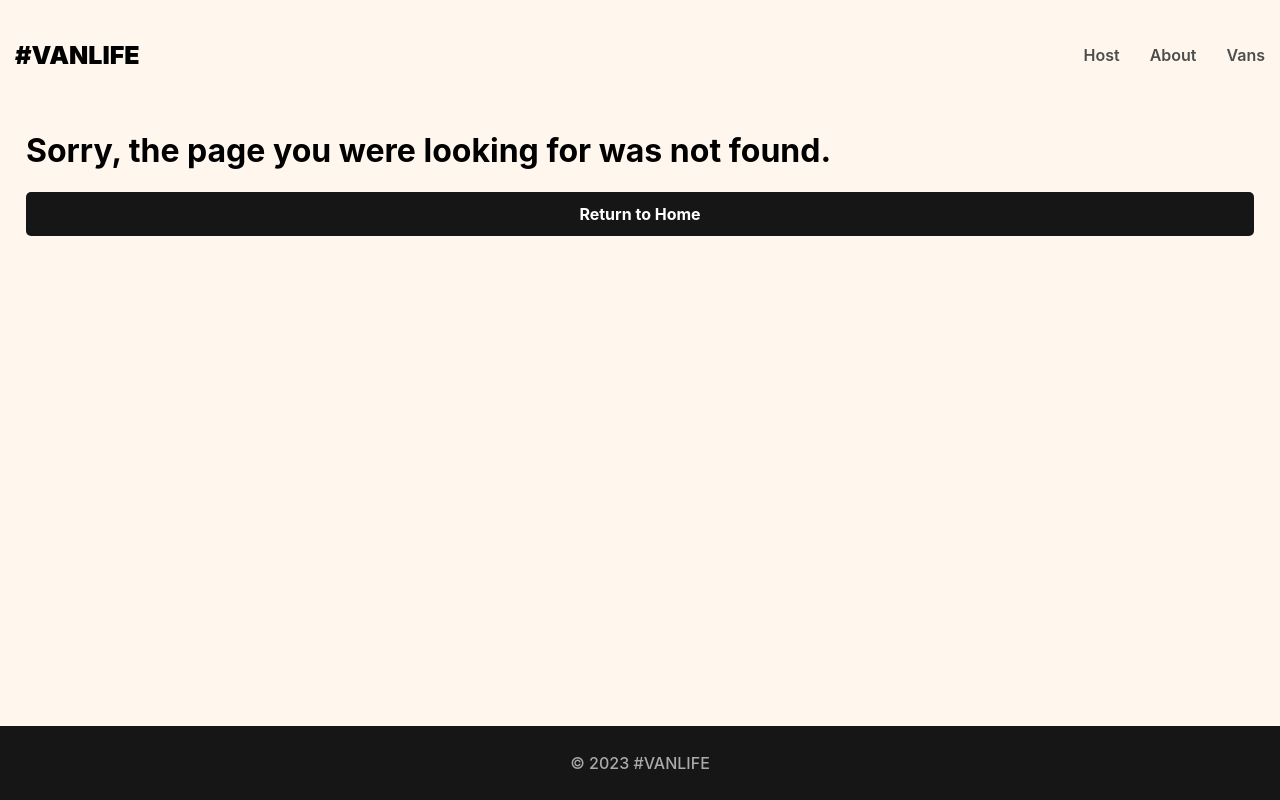
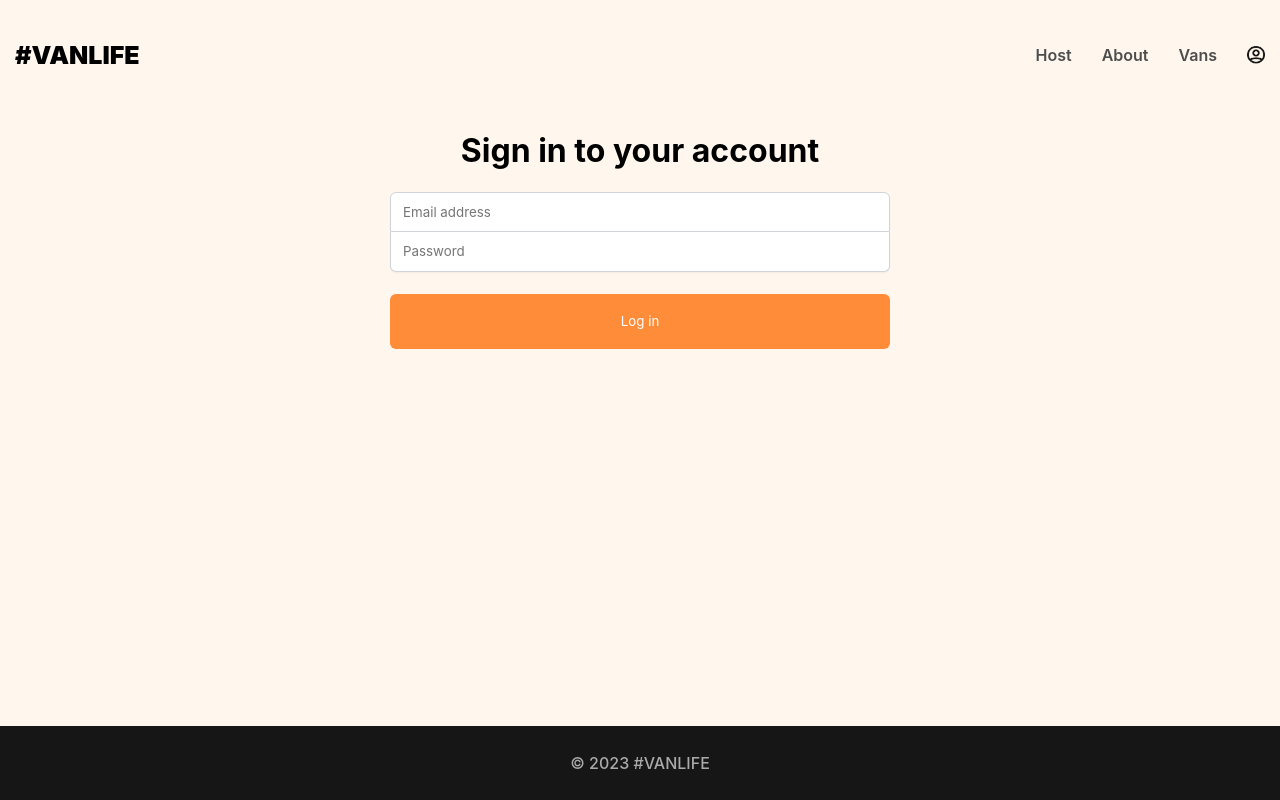
Before and after one commit to eidan66/learn-react-router-v6, a React (Vite) app: page /login in a window 1280 px wide. Before the commit this address had no page. Built offline with nearby package versions, Linux system fonts and the light colour scheme; what miragejs would draw is missing.

Commit message:
Adding Login page

```diff
--- a/src/App.tsx
+++ b/src/App.tsx
@@ -7,6 +7,7 @@ import {HostVanInfo} from './pages/Host/HostVanInfo.tsx'
 import {HostVanPhotos} from './pages/Host/HostVanPhotos.tsx'
 import {HostVanPricing} from './pages/Host/HostVanPricing.tsx'
 import {HostVans} from './pages/Host/HostVans.tsx'
+import {Login} from './pages/Login/Login.tsx'
 import {NotFound} from './pages/NotFound.tsx'
 import {loader as vansLoader, Vans} from './pages/Vans/Vans.tsx';
 import {Home} from './pages/Home/Home.tsx';
@@ -24,6 +25,7 @@ const router = createBrowserRouter(createRoutesFromElements(
     <Route path="/" element={<Layout/>}>
         <Route index element={<Home/>}/>
         <Route path="about" element={<About/>}/>
+        <Route path="login" element={<Login/>}/>
 
         <Route path="vans" element={<Vans/>} loader={vansLoader} errorElement={<Error/>}/>
         <Route path="vans/:id" element={<VanDetail/>}/>
--- a/src/components/Header/Header.tsx
+++ b/src/components/Header/Header.tsx
@@ -1,5 +1,6 @@
-import {FunctionComponent} from "react";
-import {Link, NavLink} from "react-router-dom";
+import {FunctionComponent} from 'react';
+import {Link, NavLink} from 'react-router-dom';
+import avatarIcon from '../../assets/images/avatar-icon.png'
 
 export const Header: FunctionComponent = () =>
     (
@@ -9,6 +10,13 @@ export const Header: FunctionComponent = () =>
                 <NavLink to="/host" className={({isActive}) => isActive ? 'active-link' : undefined}>Host</NavLink>
                 <NavLink to="/about" className={({isActive}) => isActive ? 'active-link' : undefined}>About</NavLink>
                 <NavLink to="/vans" className={({isActive}) => isActive ? 'active-link' : undefined}>Vans</NavLink>
+                <Link to="login" className="login-link">
+                    <img
+                        alt={'avatar-icon'}
+                        src={avatarIcon}
+                        className="login-icon"
+                    />
+                </Link>
             </nav>
         </header>
     )
--- /dev/null
+++ b/src/pages/Login/Login.tsx
@@ -0,0 +1,47 @@
+import {BaseSyntheticEvent, FunctionComponent, useState} from 'react'
+
+interface LoginDetails {
+    email: string,
+    password: string
+}
+
+export const Login: FunctionComponent = () => {
+    const [loginFormData, setLoginFormData] = useState<LoginDetails>({email: '', password: ''})
+
+    function handleSubmit(e: BaseSyntheticEvent) {
+        e.preventDefault()
+        console.log(loginFormData)
+    }
+
+    function handleChange(e: BaseSyntheticEvent) {
+        const {name, value} = e.target
+        setLoginFormData(prev => ({
+            ...prev,
+            [name]: value
+        }))
+    }
+
+    return (
+        <div className="login-container">
+            <h1>Sign in to your account</h1>
+            <form onSubmit={handleSubmit} className="login-form">
+                <input
+                    name="email"
+                    onChange={handleChange}
+                    type="email"
+                    placeholder="Email address"
+                    value={loginFormData.email}
+                />
+                <input
+                    name="password"
+                    onChange={handleChange}
+                    type="password"
+                    placeholder="Password"
+                    value={loginFormData.password}
+                />
+                <button>Log in</button>
+            </form>
+        </div>
+    )
+
+}
```
Also changed, not shown: src/assets/images/avatar-icon.png (added).
